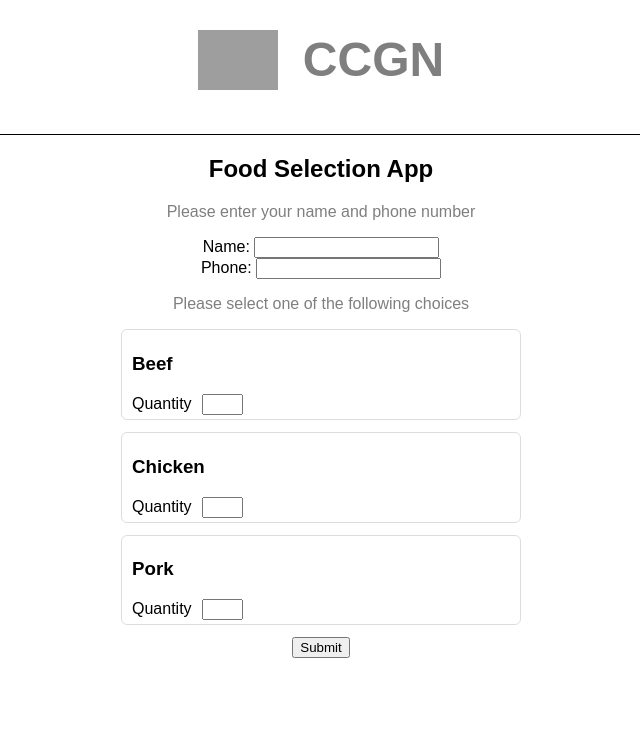
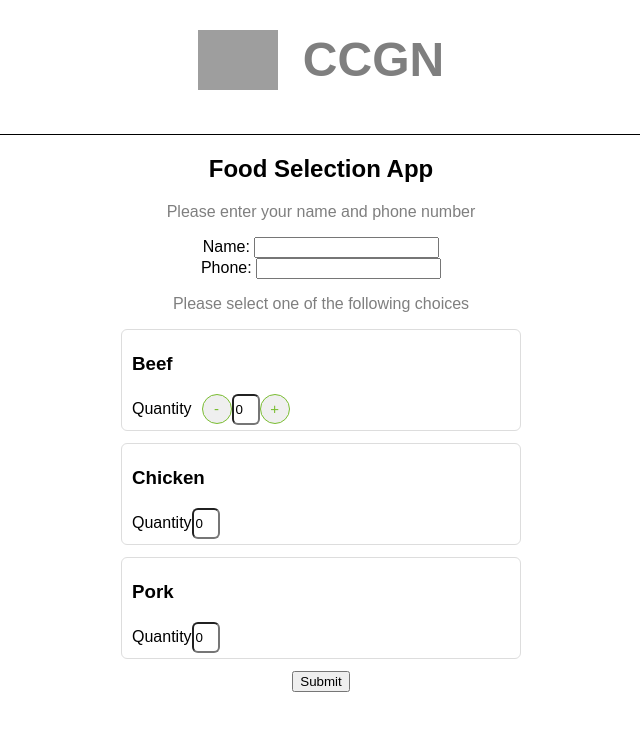
Before and after one commit to jyty17/FWA, a React (Create React App) app in the folder client/: page / in a window 1280 px wide. Shown: the top 730 px of the page, without its empty margins (319-959 px from the left). Built offline with nearby package versions, Linux system fonts and the light colour scheme.

Commit message:
Added buttons

```diff
--- a/client/src/App.css
+++ b/client/src/App.css
@@ -82,8 +82,11 @@ form label {
 }
 
 .container input {
-  position: absolute;
   cursor: pointer;
+  height: 25px;
+  width: 20px;
+  border-radius: 6px;
+
 }
 
 .container input::-webkit-outer-spin-button,
@@ -101,8 +104,19 @@ input::-webkit-inner-spin-button {
   margin: 0;
 }
 
-.container .quantity {
+.container .quantity-control {
   margin-left: 10px;
+  display: inline-block;
+}
+
+.quantity-control button {
+  border-radius: 50%;
+  border: 1px solid #7ABD31;
+  color: #7ABD31;
+  height: 30px;
+  width: 30px;
+  padding: 0;
+  font-size: 15px;
 }
 
 .checkmark {
--- a/client/src/App.js
+++ b/client/src/App.js
@@ -14,6 +14,43 @@ class App extends Component {
       food_three: 0
     };
   }
+  // increment(event) {
+  //   if(event == this.state.food_one) {
+  //     let x = this.state.food_one + 1;
+  //     this.setState{
+  //       food_one: x
+  //     }
+  //   } else if(event == this.state.food_two) {
+  //     let x = this.state.food_two + 1;
+  //     this.setState{
+  //       food_two: x
+  //     }
+  //   } else if(event == this.state.food_three) {
+  //     let x = this.state.food_three + 1;
+  //     this.setState{
+  //       food_three: x
+  //     }
+  //   }
+  // }
+
+  // decrement(event) {
+  //   if(event == this.state.food_one) {
+  //     let x = this.state.food_one - 1;
+  //     this.setState{
+  //       food_one: x
+  //     }
+  //   } else if(event == this.state.food_two) {
+  //     let x = this.state.food_two - 1;
+  //     this.setState{
+  //       food_two: x
+  //     }
+  //   } else if(event == this.state.food_three) {
+  //     let x = this.state.food_three - 1;
+  //     this.setState{
+  //       food_three: x
+  //     }
+  //   }
+  // }
 
   // Functions go here
   sendForm(event) {
@@ -75,21 +112,50 @@ class App extends Component {
               <h3>Beef</h3>
               <div className="selection">
                 <p>Quantity</p>
-                <input className="quantity" type="number" min="0" max="10" width="20px" onChange={(e)=> this.setState({ food_one: e.target.value })}></input>
+                <div className="quantity-control">
+                  <button onClick={()=> this.setState({ food_one: this.state.food_one > 0 ? this.state.food_one - 1 : this.state.food_one })}>-</button>
+                  <input
+                    className="quantity"
+                    type="number"
+                    min="0"
+                    max="10"
+                    width="25px"
+                    height="30px"
+                    value={this.state.food_one}
+                    onChange={(e)=> this.setState({ food_one: e.target.value })}
+                    ></input>
+                    <button onClick={()=> this.setState({ food_one: this.state.food_one < 10 ? this.state.food_one + 1 : this.state.food_one })}>+</button>
+                  </div>
               </div>
             </label>
             <label className="container">
               <h3>Chicken</h3>
               <div className="selection">
                 <p>Quantity</p>
-                <input className="quantity" type="number" min="0" max="10" width="20px" onChange={(e)=> this.setState({ food_two: e.target.value})}></input>
+                <input
+                  className="quantity"
+                  type="number"
+                  min="0"
+                  max="10"
+                  width="20px"
+                  value={this.state.food_two}
+                  onChange={(e)=> this.setState({ food_two: e.target.value })}
+                  ></input>
               </div>
             </label>
             <label className="container">
               <h3>Pork</h3>
               <div className="selection">
                 <p>Quantity</p>
-                <input className="quantity" type="number" min="0" max="10" width="20px" onChange={(e)=> this.setState({ food_three: e.target.value})}></input>
+                <input
+                  className="quantity"
+                  type="number"
+                  min="0"
+                  max="10"
+                  width="20px"
+                  value={this.state.food_three}
+                  onChange={(e)=> this.setState({ food_three: e.target.value })}
+                  ></input>
               </div>
             </label>
           </div>
```
